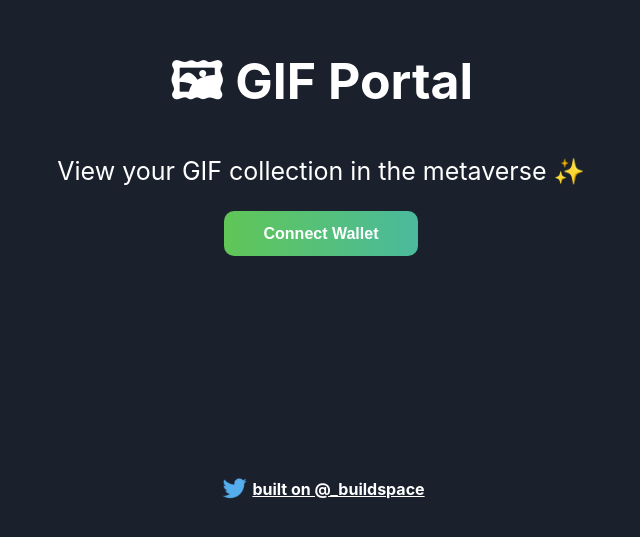
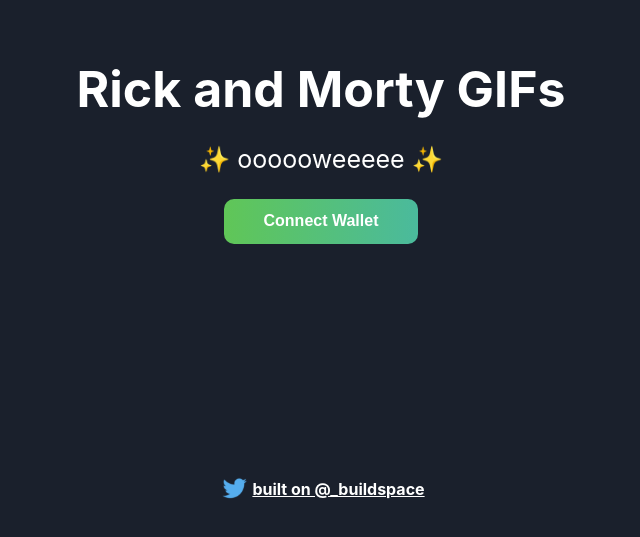
Before and after one commit to BenSparksCode/buildspace-solana-app, a React (Create React App) app: page / in a window 1280 px wide. Shown: the part 249-786 px from the top of the page, without its empty margins (319-959 px from the left). Built offline with nearby package versions, Linux system fonts and the light colour scheme.

Commit message:
Added gifs

```diff
--- a/src/App.js
+++ b/src/App.js
@@ -6,6 +6,19 @@ import "./App.css";
 // Constants
 const TWITTER_HANDLE = "_buildspace";
 const TWITTER_LINK = `https://twitter.com/${TWITTER_HANDLE}`;
+
+const TEST_GIFS = [
+  "https://media.giphy.com/media/9zXWAIcr6jycE/giphy.gif",
+  "https://media.giphy.com/media/l378BzHA5FwWFXVSg/giphy.gif",
+  "https://media.giphy.com/media/wFbI8gwCfCxeo/giphy.gif",
+  "https://media.giphy.com/media/DgLsbUL7SG3kI/giphy.gif",
+  "https://media.giphy.com/media/3o7TKwBctlv08kY08M/giphy.gif",
+  "https://media.giphy.com/media/MXLeMX1pZR6c0hBYuR/giphy.gif",
+  "https://media.giphy.com/media/AqOioh3rTS0Z3pP6V2/giphy.gif",
+  "https://media.giphy.com/media/gk3R16JhLP8RUka2nD/giphy.gif",
+  "https://media.giphy.com/media/qPVzemjFi150Q/giphy.gif",
+  "https://media.giphy.com/media/WOr2GEPlT5T54LlueS/giphy.gif",
+];
 
 const App = () => {
   const [walletAddress, setWalletAddress] = useState(null);
@@ -49,6 +62,18 @@ const App = () => {
     </button>
   );
 
+  const renderConnectedContainer = () => (
+    <div className="connected-container">
+      <div className="gif-grid">
+        {TEST_GIFS.map((gif) => (
+          <div className="gif-item" key={gif}>
+            <img src={gif} alt={gif} />
+          </div>
+        ))}
+      </div>
+    </div>
+  );
+
   useEffect(() => {
     const onLoad = async () => {
       await checkIfWalletConnected();
@@ -62,13 +87,12 @@ const App = () => {
     <div className="App">
       <div className={walletAddress ? "authed-container" : "container"}>
         <div className="header-container">
-          <p className="header">🖼 GIF Portal</p>
-          <p className="sub-text">
-            View your GIF collection in the metaverse ✨
-          </p>
-
+          <p className="header">Rick and Morty GIFs</p>
+          <p className="sub-text">✨ oooooweeeee ✨</p>
           {/* Render Connect Wallet btn here if no wallet connected */}
           {!walletAddress && renderNotConnectedContainer()}
+          {/* Render GIFs if wallet connected */}
+          {walletAddress && renderConnectedContainer()}
         </div>
         <div className="footer-container">
           <img alt="Twitter Logo" className="twitter-logo" src={twitterLogo} />
```
